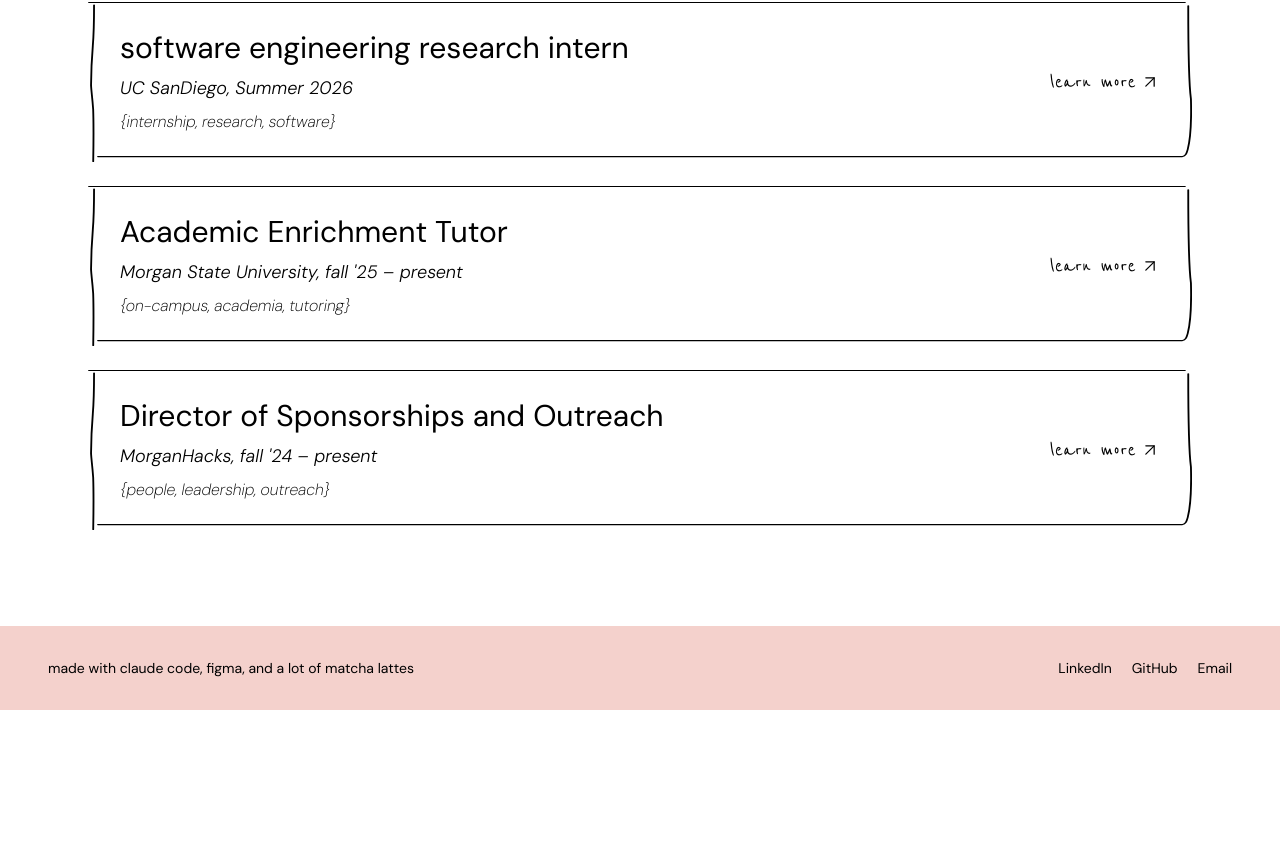
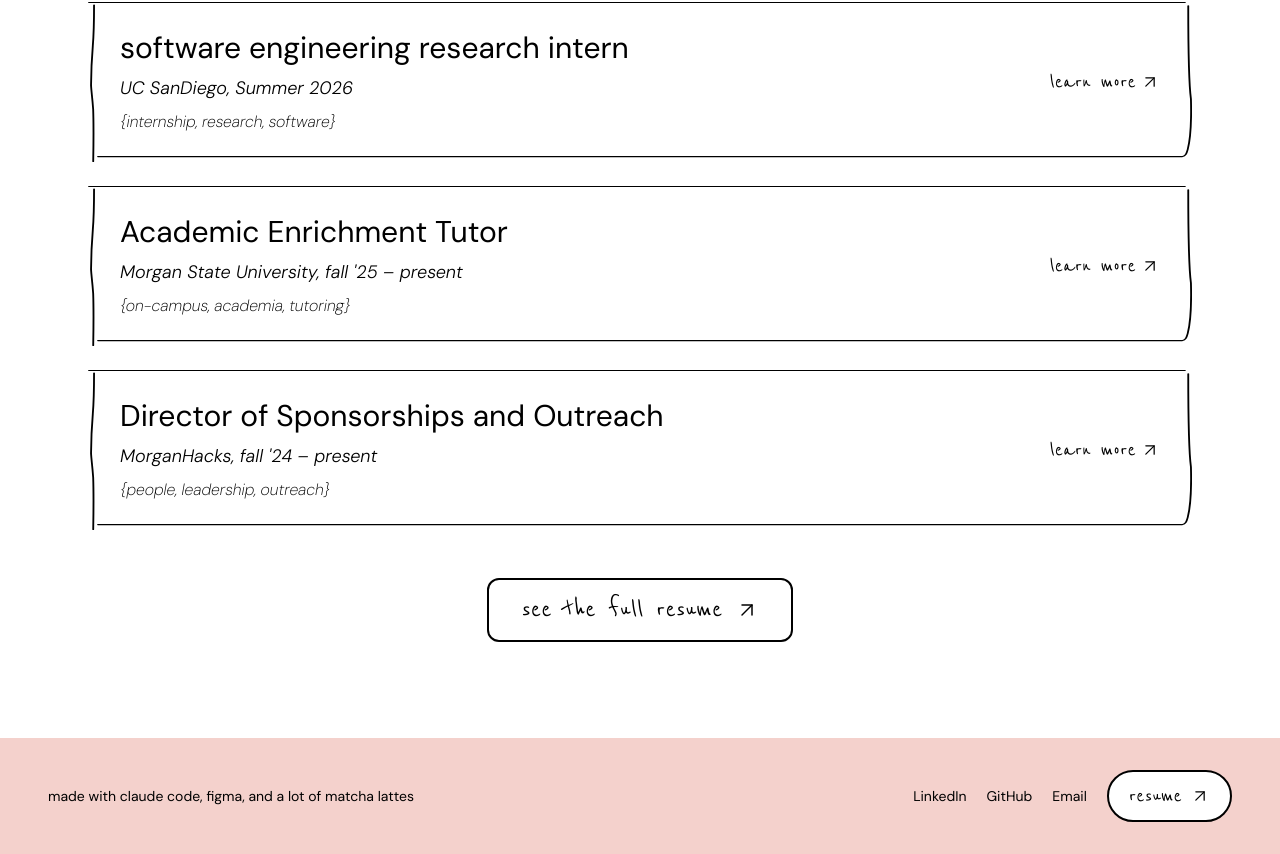
Before and after one commit to AdeoyeStephanie/Portfolio-Project, a React app in the folder portfolio/: page / in a window 1280 px wide. Shown: the part 1407-2261 px from the top of the page. Before the commit the page ends 2117 px from the top, so only its background shows below. Built offline with nearby package versions, Linux system fonts and the light colour scheme; the HTML template or start-up script is replaced by a standard one.

Commit message:
feat: add resume buttons linking to the resume PDF

```diff
--- a/portfolio/src/components/Footer.tsx
+++ b/portfolio/src/components/Footer.tsx
@@ -1,8 +1,8 @@
-// Pink band footer (coral at 25% opacity, from the Figma footer fill).
-// Left: credit line. Right: real social links (Figma had a "add socials"
-// placeholder — wired to your actual profiles; verify the URLs are current).
+// Pink band footer on home page and it's sub pages
 // NOTE: lucide-react dropped brand icons, so these are text links for now —
 // easy to swap for icons later (e.g. react-icons) if you want the glyphs.
+import ResumeButton from './ResumeButton'
+
 const socials = [
   { label: 'LinkedIn', href: 'https://www.linkedin.com/in/stephanie-adeoye-2a3b70291/' },
   { label: 'GitHub', href: 'https://github.com/AdeoyeStephanie' },
@@ -25,6 +25,7 @@ export default function Footer() {
             {label}
           </a>
         ))}
+        <ResumeButton variant="pill" />
       </div>
     </footer>
   )
--- /dev/null
+++ b/portfolio/src/components/ResumeButton.tsx
@@ -0,0 +1,35 @@
+import { ArrowUpRight } from 'lucide-react'
+
+// Link to the resume PDF (served from /public). Two looks from Figma:
+//   • "full" — the bordered "see the full resume" button under the experiences
+//   • "pill" — the compact "resume" pill in the footer
+// Both open the PDF in a new tab to view it. The path lives here once, so
+// swapping in a newer resume is a single edit (and the filename stays stable).
+const RESUME_HREF = '/Stephanie_Adeoye_Resume.pdf'
+
+export default function ResumeButton({
+  variant = 'full',
+  className = '',
+}: {
+  variant?: 'full' | 'pill'
+  className?: string
+}) {
+  const full = variant === 'full'
+  return (
+    <a
+      href={RESUME_HREF}
+      target="_blank"
+      rel="noreferrer"
+      aria-label="View Stephanie’s resume (opens in a new tab)"
+      className={`group inline-flex items-center border-2 border-ink bg-paper font-script text-ink transition-colors hover:bg-ink hover:text-paper ${
+        full ? 'gap-3 rounded-xl px-8 py-3 text-3xl' : 'gap-2 rounded-full px-5 py-2 text-2xl'
+      } ${className}`}
+    >
+      {full ? 'see the full resume' : 'resume'}
+      <ArrowUpRight
+        className={`${full ? 'size-6' : 'size-5'} transition-transform group-hover:translate-x-0.5 group-hover:-translate-y-0.5`}
+        strokeWidth={1.5}
+      />
+    </a>
+  )
+}
--- a/portfolio/src/pages/Home.tsx
+++ b/portfolio/src/pages/Home.tsx
@@ -2,6 +2,7 @@
 import Polaroid from '../components/Polaroid'
 import ExperienceCard from '../components/ExperienceCard'
 import ExperienceModal from '../components/ExperienceModal'
+import ResumeButton from '../components/ResumeButton'
 import Footer from '../components/Footer'
 import { experiences } from '../data/experiences'
 
@@ -76,6 +77,11 @@ export default function Home() {
               <ExperienceCard key={exp.slug} exp={exp} />
             ))}
           </div>
+
+          {/* View the full resume (PDF opens in a new tab). */}
+          <div className="mt-12 flex justify-center">
+            <ResumeButton variant="full" />
+          </div>
         </section>
       </div>
 
```
Also changed, not shown: 1 other file (tests, documents, lock files or other folders).
